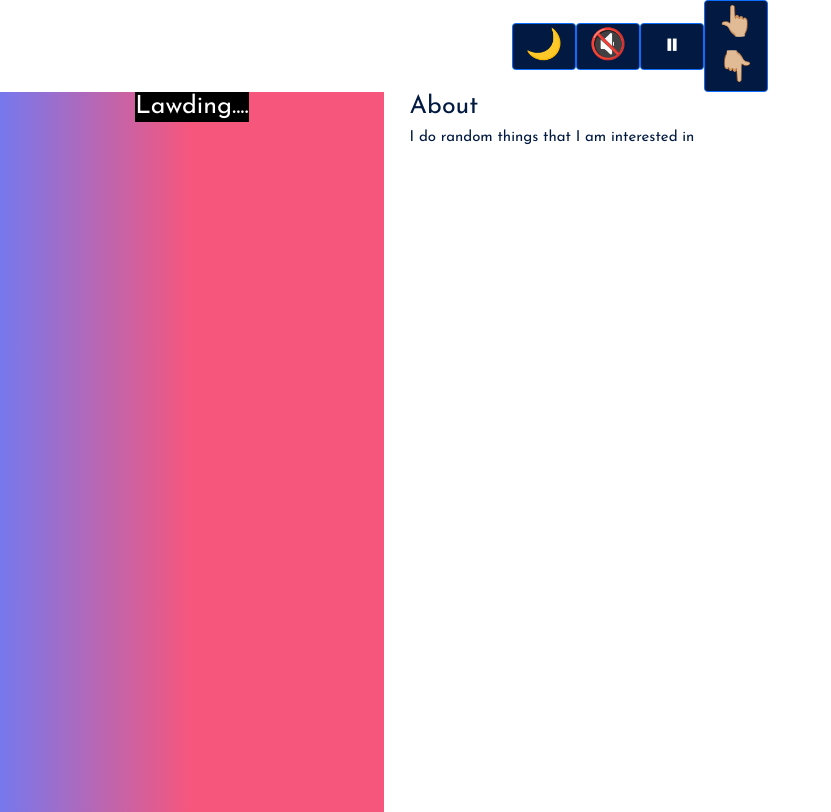
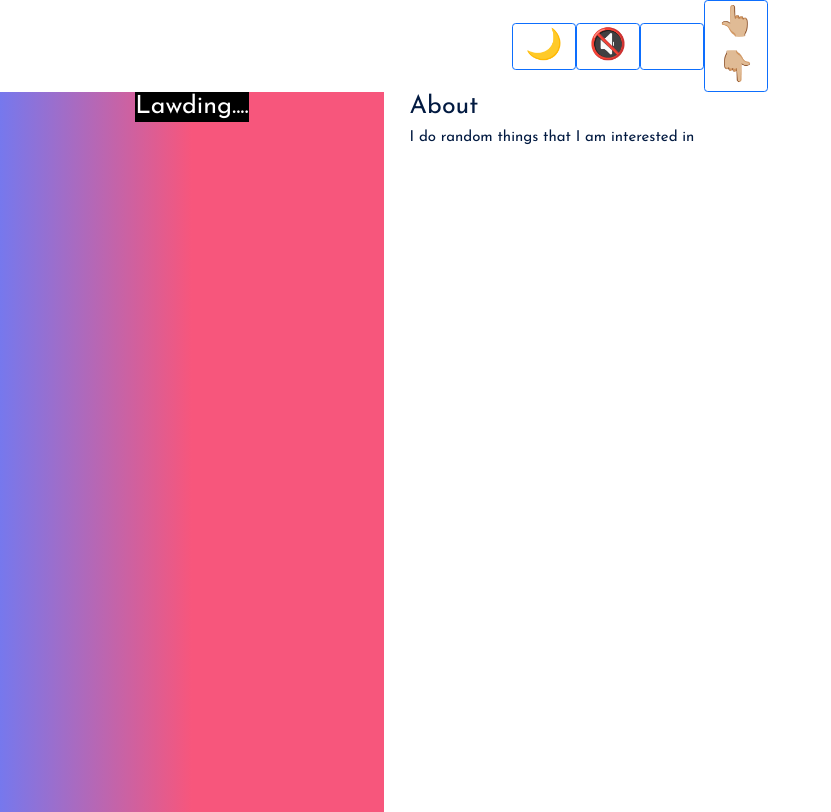
Before and after one commit to asharmarx/asharmarx.github.io, a React (Create React App) app: page / in a window 1280 px wide. Shown: the whole page, without its empty margins (0-831 px from the left). Built offline with nearby package versions, Linux system fonts and the light colour scheme; the HTML template or start-up script is replaced by a standard one.

Commit message:
added/updated theme colors

```diff
--- a/src/themes/theme.js
+++ b/src/themes/theme.js
@@ -1,20 +1,26 @@
 export const lightTheme = {
   meColor: "#ffffff8f",
-  body: "#FFF",
+  body: "#ffffff8f",
   text: "#021A41",
   toggleBorder: "#FFF",
   background: "#363537",
   hover: "#13A66F",
-  buttonBackground: "#021A41",
-  activeNavLink: "#f42069",
+  buttonBackground: "#fff",
+  buttonBorder: "0.2rem solid #021A41",
+  navTextColor: "#021A41",
+  activeNavLinkBack: "#f42069",
+  navLinkHover: "#f42069",
 };
 export const darkTheme = {
   meColor: "#00000080",
-  body: "#021A41",
-  text: "#F2F2F2",
+  body: "#000",
+  text: "#D89216",
   toggleBorder: "#6B8096",
   background: "#999",
   hover: "#ec5990",
-  buttonBackground: "#FFF",
-  activeNavLink: "#b4da55",
+  buttonBackground: "#000",
+  buttonBorder: "0.2rem solid #ffb800",
+  navTextColor: "#f05454",
+  activeNavLinkBack: "#b4da55",
+  navLinkHover: "#b4da55",
 };
```
